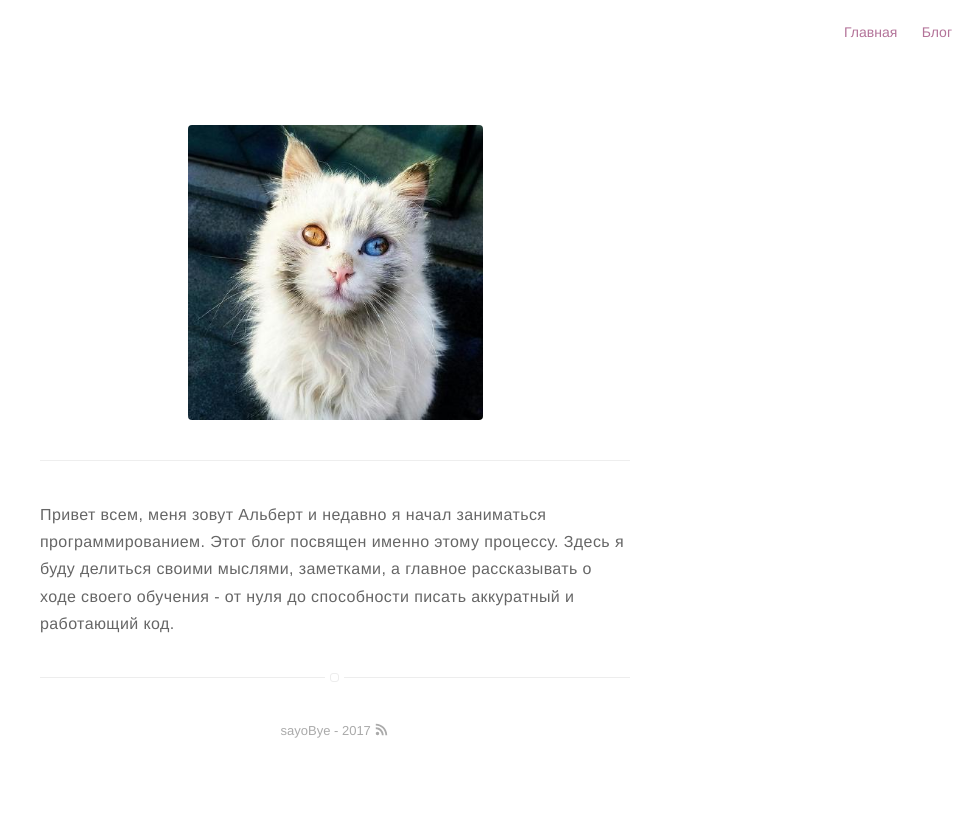
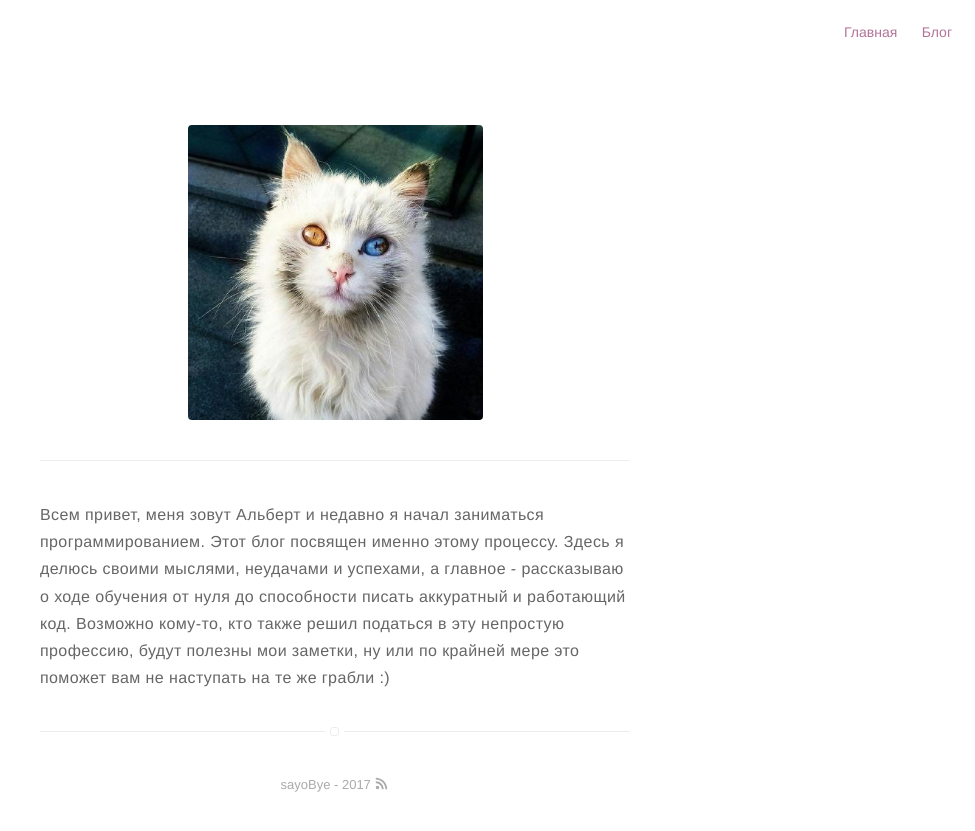
Before and after one commit to SayoBye/devblog, a Jekyll site: the page built from about.md, in a window 1280 px wide. Shown: the top 831 px of the page, without its empty margins (305-1280 px from the left). Built offline with Jekyll 4.4.1, drawn with Linux system fonts in a browser that asks for light colours.

Commit message:
update about

```diff
--- a/about.md
+++ b/about.md
@@ -5,5 +5,5 @@ layout: page
 ![Profile Image]({{ site.url }}/{{ site.picture }})
 * * *
 <p>
-Привет всем, меня зовут Альберт и недавно я начал заниматься программированием. Этот блог посвящен именно этому процессу. Здесь я буду делиться своими мыслями, заметками, а главное рассказывать о ходе своего обучения - от нуля до способности писать аккуратный и работающий код.
+Всем привет, меня зовут Альберт и недавно я начал заниматься программированием. Этот блог посвящен именно этому процессу. Здесь я делюсь своими мыслями, неудачами и успехами, а главное - рассказываю о ходе обучения от нуля до способности писать аккуратный и работающий код. Возможно кому-то, кто также решил податься в эту непростую профессию, будут полезны мои заметки, ну или по крайней мере это поможет вам не наступать на те же грабли :)
 </p>
```
